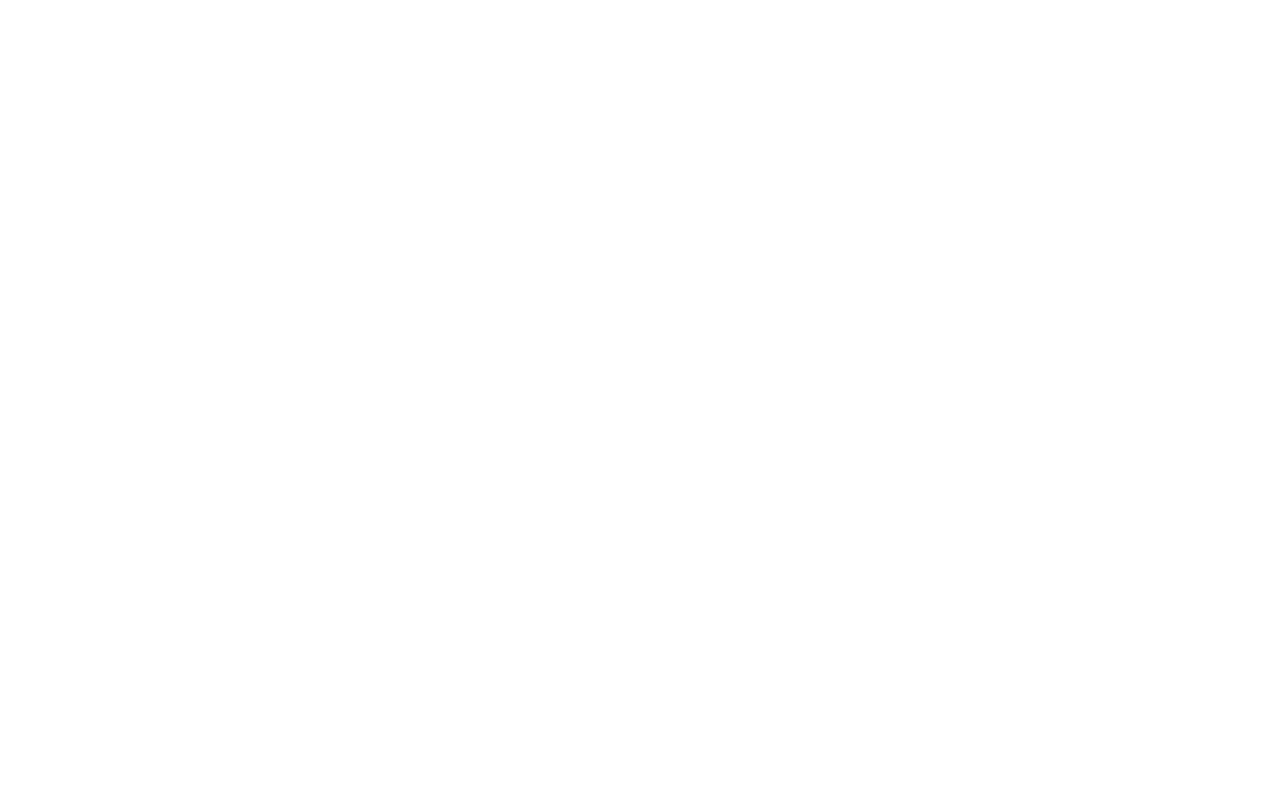
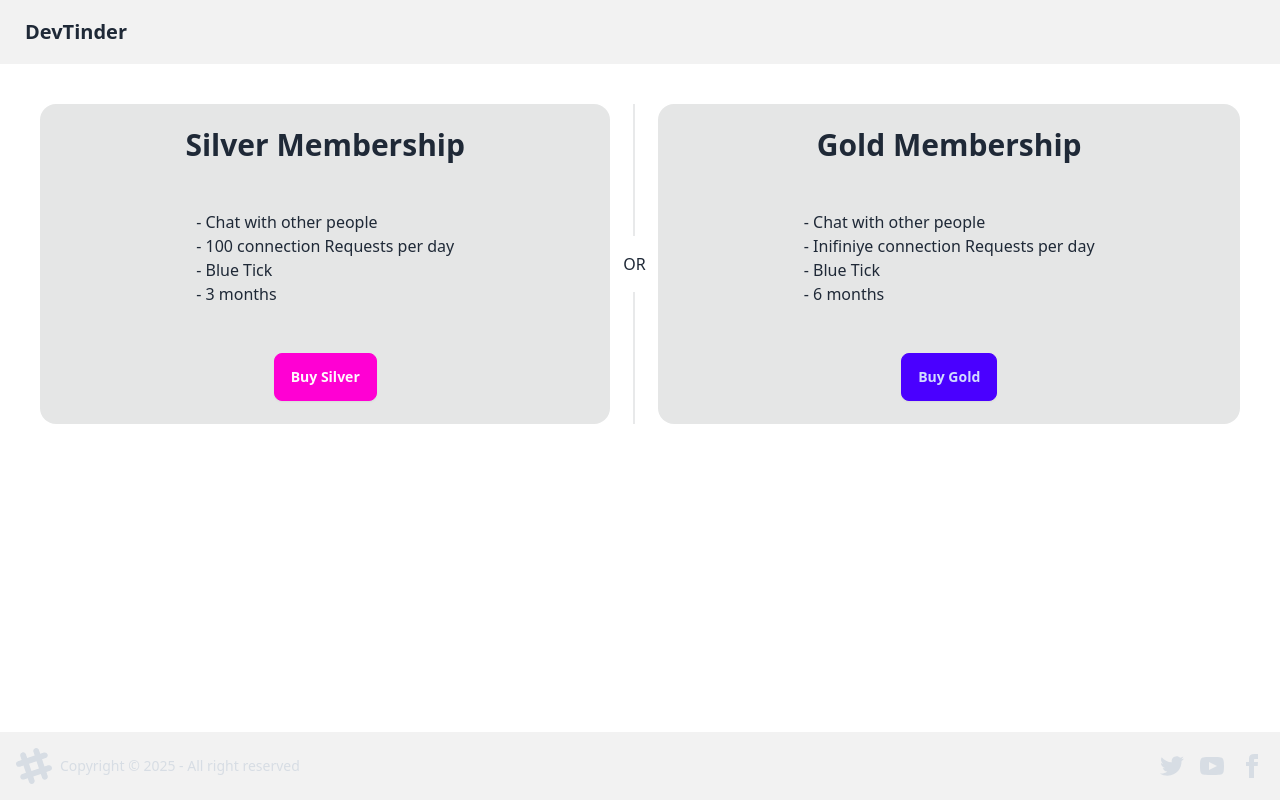
Before and after one commit to SARTHAKGARG1520/devTinder-web, a React (Vite) app: page /premium in a window 1280 px wide. Before the commit this address had no page. Built offline with nearby package versions, Linux system fonts and the light colour scheme; no server answers.

Commit message:
razorpay integration done

```diff
--- a/src/App.jsx
+++ b/src/App.jsx
@@ -7,6 +7,7 @@ import appStore from './utils/appStore';
 import Feed from './components/Feed';
 import Connections from './components/Connections';
 import Requests from './components/Requests';
+import Premium from './components/Premium';
 function App() {
   return (
     <>
@@ -17,8 +18,9 @@ function App() {
               <Route path='/' element={<Feed />} />
               <Route path='/login' element={<Login />} />
               <Route path='/profile' element={<Profile />} />
-              <Route path='/connections' element={<Connections />}/>
-              <Route path='/requests' element={<Requests />}/>
+              <Route path='/connections' element={<Connections />} />
+              <Route path='/requests' element={<Requests />} />
+              <Route path='/premium' element={<Premium />} />
             </Route>
           </Routes>
         </BrowserRouter>
--- a/src/components/NavBar.jsx
+++ b/src/components/NavBar.jsx
@@ -49,6 +49,7 @@ const NavBar = () => {
           </li>
           <li><Link to="/connections">Connections</Link></li>
           <li><Link to="/requests">Requests</Link></li>
+          <li><Link to="/premium">Premium</Link></li>
           <li><a onClick={handleLogout}>Logout</a></li>
         </ul>
       </div>
--- /dev/null
+++ b/src/components/Premium.jsx
@@ -0,0 +1,93 @@
+import axios from "axios";
+import { BASE_URL } from "../utils/constants";
+import { useEffect, useState } from "react";
+
+const Premium = () => {
+    const [isUserPremium, setIsUserPremium] = useState(false);
+    useEffect(() => {
+        verifyPremiumUser();
+    }, []);
+
+    const verifyPremiumUser = async () => {
+        const res = await axios.get(BASE_URL + "/premium/verify", {
+            withCredentials: true,
+        });
+
+        if (res.data.isPremium) {
+            setIsUserPremium(true);
+        }
+    };
+
+    const handleBuyClick = async (type) => {
+        const order = await axios.post(
+            BASE_URL + "/payment/create",
+            {
+                membershipType: type,
+            },
+            { withCredentials: true }
+        );
+
+        const { amount, keyId, currency, notes, orderId } = order.data;
+
+        const options = {
+            key: keyId,
+            amount,
+            currency,
+            name: "Dev Tinder",
+            description: "Connect to other developers",
+            order_id: orderId,
+            prefill: {
+                name: notes.firstName + " " + notes.lastName,
+                email: notes.emailId,
+                contact: "9999999999",
+            },
+            theme: {
+                color: "#F37254",
+            },
+            handler: verifyPremiumUser,
+        };
+
+        const rzp = new window.Razorpay(options);
+        rzp.open();
+    };
+    return isUserPremium ? (
+        "You're are already a premium user"
+    ) : (
+        <div className="m-10">
+            <div className="flex w-full">
+                <div className="card bg-base-300 rounded-box grid h-80 flex-grow place-items-center">
+                    <h1 className="font-bold text-3xl">Silver Membership</h1>
+                    <ul>
+                        <li> - Chat with other people</li>
+                        <li> - 100 connection Requests per day</li>
+                        <li> - Blue Tick</li>
+                        <li> - 3 months</li>
+                    </ul>
+                    <button
+                        onClick={() => handleBuyClick("gold")}
+                        className="btn btn-secondary"
+                    >
+                        Buy Silver
+                    </button>
+                </div>
+                <div className="divider divider-horizontal">OR</div>
+                <div className="card bg-base-300 rounded-box grid h-80 flex-grow place-items-center">
+                    <h1 className="font-bold text-3xl">Gold Membership</h1>
+                    <ul>
+                        <li> - Chat with other people</li>
+                        <li> - Inifiniye connection Requests per day</li>
+                        <li> - Blue Tick</li>
+                        <li> - 6 months</li>
+                    </ul>
+                    <button
+                        onClick={() => handleBuyClick("gold")}
+                        className="btn btn-primary"
+                    >
+                        Buy Gold
+                    </button>
+                </div>
+            </div>
+        </div>
+    );
+};
+export default Premium;
```
